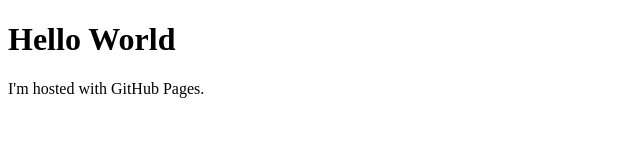
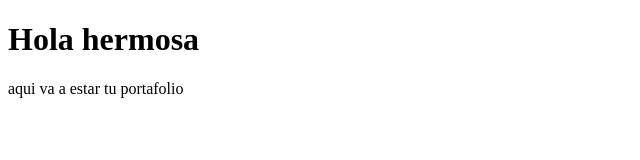
Before and after one commit to pardini13/pardini13.github.io, a plain HTML site: page index.html in a window 1280 px wide. Shown: the whole page, without its empty margins (0-640 px from the left). Drawn offline with Linux system fonts and the light colour scheme.

Commit message:
Update index.html

```diff
--- a/index.html
+++ b/index.html
@@ -1,7 +1,7 @@
 <!DOCTYPE html>
 <html>
 <body>
-<h1>Hello World</h1>
-<p>I'm hosted with GitHub Pages.</p>
+<h1>Hola hermosa</h1>
+<p>aqui va a estar tu portafolio</p>
 </body>
 </html>
```
